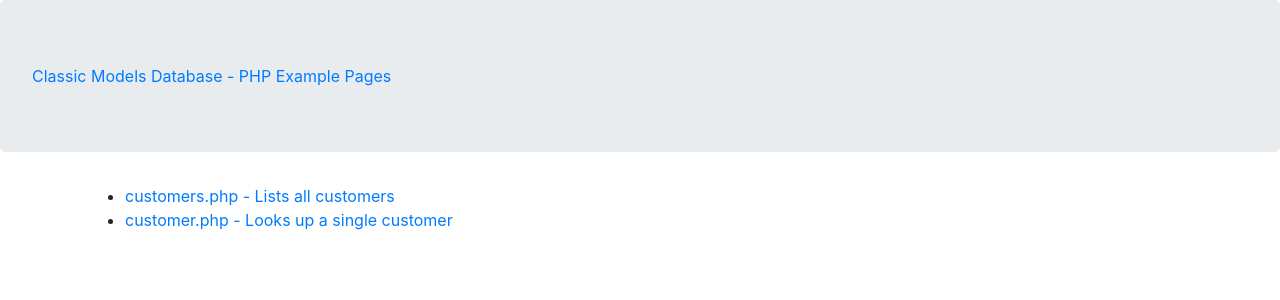
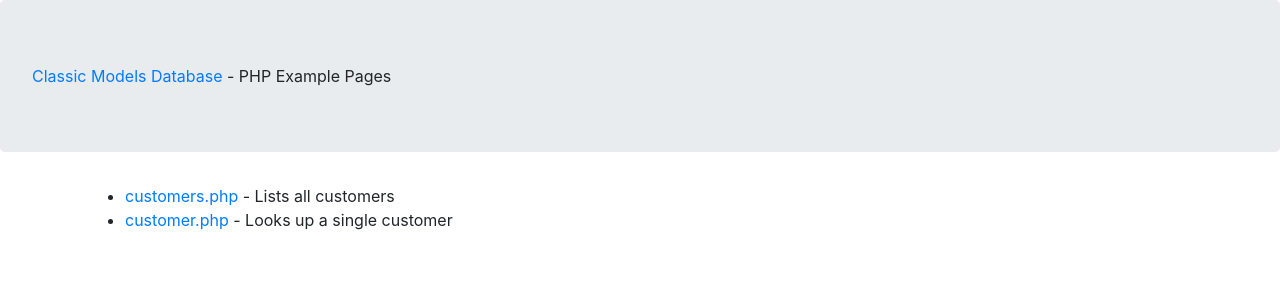
Before and after one commit to thePortus/classicmodels, a PHP site: page / in a window 1280 px wide. Shown: the top 300 px of the page. Run offline with PHP 8.4, Linux system fonts and the light colour scheme; some libraries are stand-ins or nearby versions.

Commit message:
links fixed

```diff
--- a/customer.php
+++ b/customer.php
@@ -37,7 +37,7 @@ $result = $conn->query($sql);
     </head>
 
     <body>
-        <div class="jumbotron"><a href="index.php">Classic Models dB: Customer Lookup</a></div>
+        <div class="jumbotron"><a href="index.php">Classic Models dB:</a> Customer Lookup</div>
         <div class="container">
             <table class="table table-striped table-hover table-condensed">
                 <thead>
--- a/customers.php
+++ b/customers.php
@@ -34,7 +34,7 @@ $result = $conn->query($sql);
     </head>
 
     <body>
-        <div class="jumbotron"><a href="index.php">Classic Models dB: Customers</a></div>
+        <div class="jumbotron"><a href="index.php">Classic Models dB:</a> Customers</div>
         <div class="container">
             <table class="table table-striped table-hover table-condensed">
                 <thead>
--- a/index.php
+++ b/index.php
@@ -15,12 +15,12 @@
         generate html. The snipped below just prints the headline with 'echo'-->
         <?php
             # echo is even more powerful when used with variables and loops
-            echo "<div class=\"jumbotron\"><a href=\"index.php\">Classic Models Database - PHP Example Pages</a></div>"
+            echo "<div class=\"jumbotron\"><a href=\"index.php\">Classic Models Database</a> - PHP Example Pages</div>"
         ?>
         <div class="container">
             <ul>
-                <li><a href="customers.php">customers.php - Lists all customers</a></li>
-                <li><a href="customers.php">customer.php - Looks up a single customer</a></li>
+                <li><a href="customers.php">customers.php</a> - Lists all customers</li>
+                <li><a href="customers.php">customer.php</a> - Looks up a single customer</li>
             </ul>
         </div>
         <!-- include bootstrap javascript -->
```
Also changed, not shown: 1 other file.
